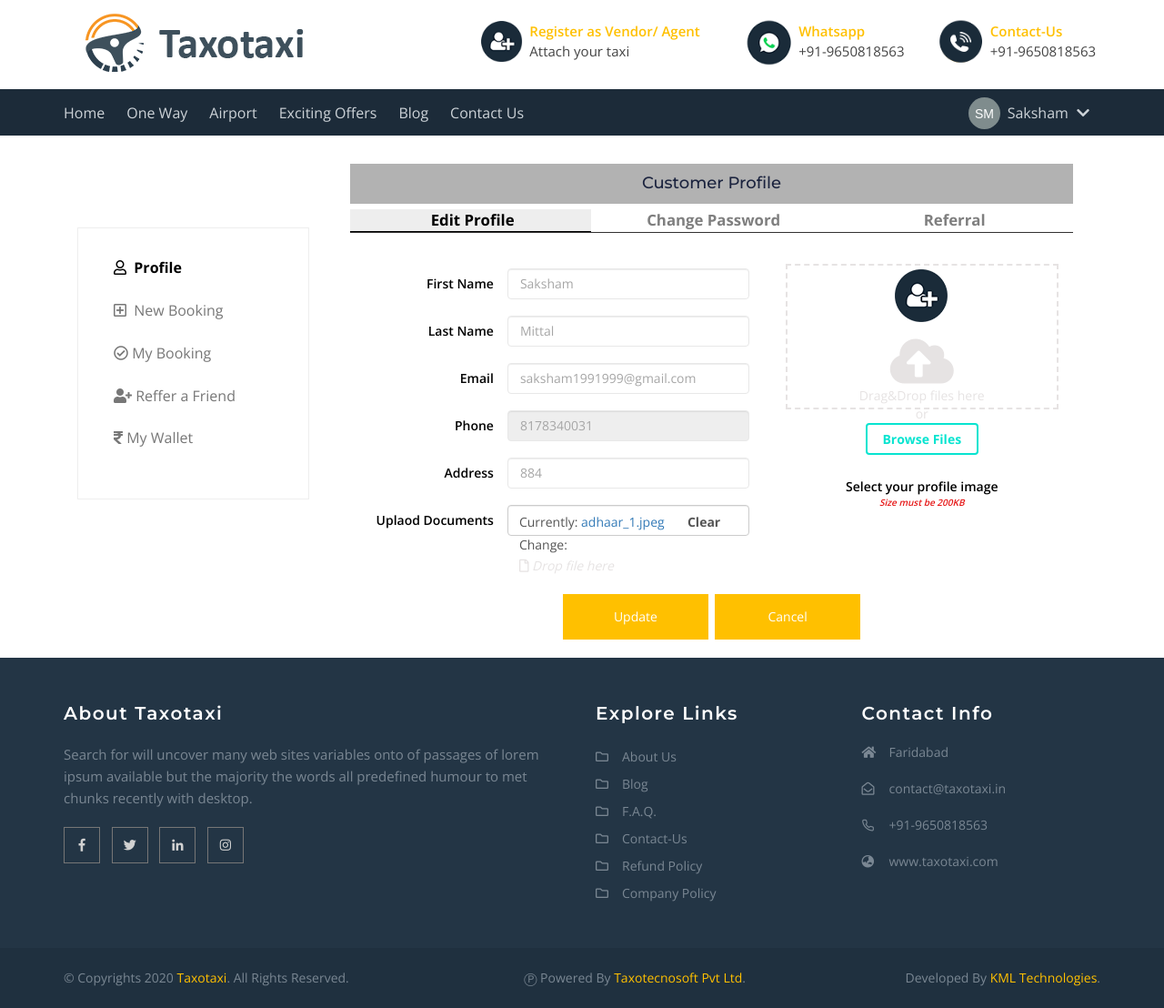
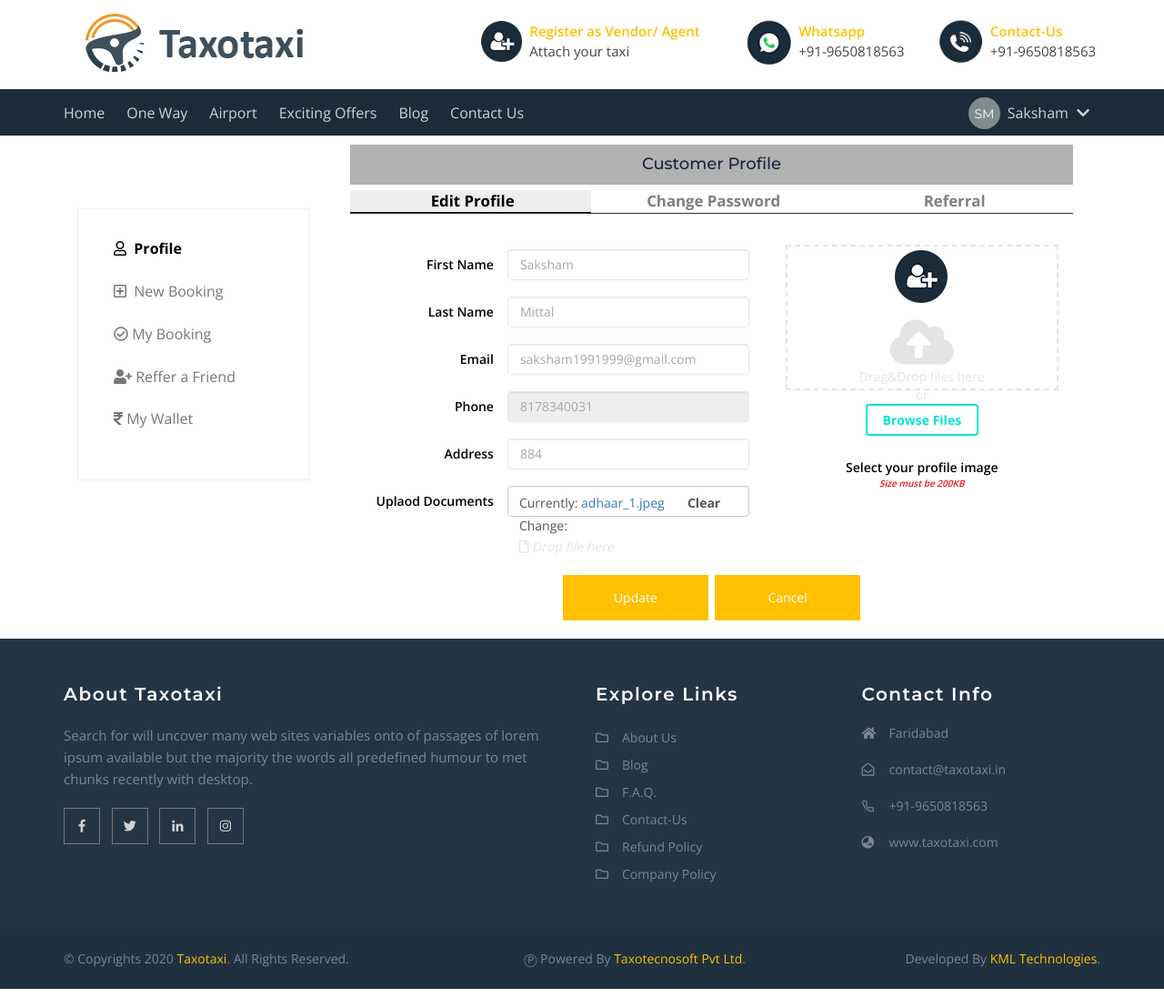
Before and after one commit to saksham1991999/taxotaxi, a Django app: page /customer/ in a window 1280 px wide. Shown: the whole page at 91% size. After the commit the page ends 1087 px from the top, so only its background shows below. Run offline with Django 3.2, Linux system fonts and the light colour scheme; a user stored in the database is signed in; data comes from the database, SQL or seed files in the repository; both versions use the stored data as it was after the commit; grey boxes labelled with a size stand in for pictures from a placeholder-image service; parts of the project's set-up code (start-up, migrations or seed data) failed here and were passed over; some libraries are stand-ins or nearby versions; some web fonts are replaced.

Commit message:
customer dashboard
Bug fix

```diff
--- a/templates/Customer Dashboard/customer_dashboard.html
+++ b/templates/Customer Dashboard/customer_dashboard.html
@@ -247,7 +247,6 @@
     /*margin-top: 80px;*/
     padding: 4px 2px 27px 23px;
     border: 1px #eee solid;
-
   }
 
   .container2 {
@@ -281,16 +280,10 @@
   .drag-drop1 input {
     outline: none;
     opacity: 0;
-
   }
 
   .drag-drop {
-
     position: relative;
-    /* top: 50%;
-  left: 50%;
-  margin-top: -100px;
-  margin-left: -250px; */
     width: 300px;
     height: 160px;
     border: 2px dashed #e6e3e3;
@@ -372,7 +365,7 @@
 
 {% block content %}
 
-<div class="container" style="margin-top: 170px;">
+<div class="container" >
     <div class="row">
         <div class="col-md-12 col-sm-12">
              <!-- s/////////////////Side dashboard///////////////////////// -->
```
Also changed, not shown: db.sqlite3.
